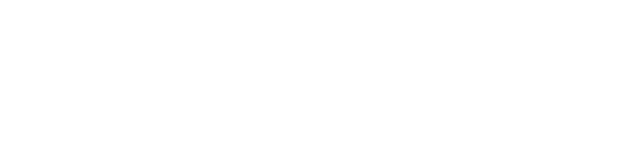
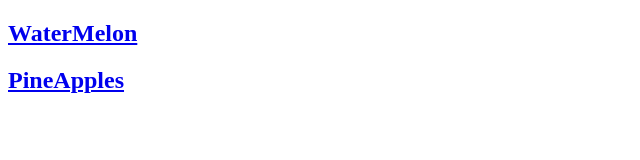
Before and after one commit to jacob-nuwamanya/cohort-6, a plain HTML site: page index.html in a window 1280 px wide. Shown: the whole page, without its empty margins (0-640 px from the left). Drawn offline with Linux system fonts and the light colour scheme.

Commit message:
links to product pages

```diff
--- a/index.html
+++ b/index.html
@@ -6,6 +6,7 @@
 	<title>Index</title>
 </head>
 <body>
-
+	<h2><a href="fruits/watermelon.html">WaterMelon</a></h2>
+	<h2><a href="fruits/pineapples.html">PineApples</a></h2>
 </body>
 </html>
```
